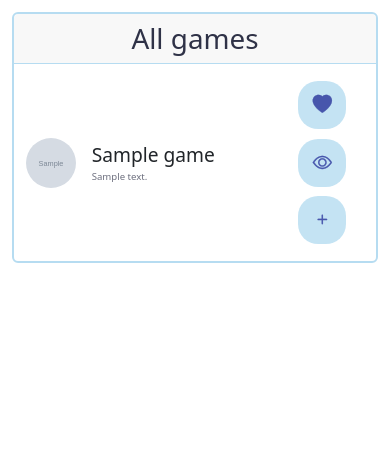
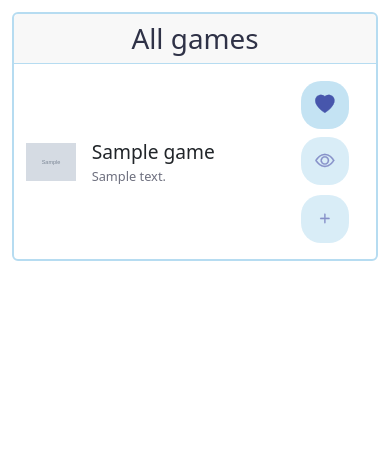
Before and after one commit to danielcaballero88/board-game-scoring, a Django app: page /scoring/games/list in a window 390 px wide. Shown: the top 462 px of the page. Run offline with Django 5.2, Linux system fonts and the light colour scheme; a user stored in the database is signed in; tables that the repository leaves empty hold one stand-in row (values such as "Sample post"); grey boxes marked "Sample" are stand-in pictures; some libraries are stand-ins or nearby versions.

Commit message:
Better responsiveness and disabled buttons (for now)

```diff
--- a/scoring/static/scoring/css/games_list.css
+++ b/scoring/static/scoring/css/games_list.css
@@ -12,7 +12,7 @@
   font-size: 0.8rem;
 }
 
-.actions .button {
+.actions .btn {
   display: inline-block;
   padding: 0.3rem;
   width: 3rem;
@@ -30,17 +30,23 @@
   margin: 0.3rem;
 }
 
-.actions .button i {
+.actions .btn i {
   -webkit-text-stroke: 0.3px;
 }
 
-.actions .like-button {
+.actions .like-btn,
+.actions .action-btn {
   border-width: 0;
 }
 
 @media screen and (max-width: 768px){
+  .list-group-item img {
+    border-radius: 0 !important;
+    height: auto;
+  }
+
   .list-group-item .game-description {
-    font-size: 0.6rem;
+    font-size: 0.8rem;
   }
 
   .actions .btn:first-child {
--- a/scoring/templates/scoring/games_list.html
+++ b/scoring/templates/scoring/games_list.html
@@ -35,20 +35,20 @@
                       <span class="game-name">{{ game.name }}</span>
                       <span class="game-description">{{ game.description }}</span>
                     </div>
-                    <div class="col d-flex flex-column justify-content-center">
-                      <div class="actions w-100 d-flex flex-column justify-content-around flex-md-row justify-content-md-end">
-                        <form action="{% url "scoring:game_like" game.pk %}" method="post">
-                          {% csrf_token %}
-                          <button type="submit" class="button like-button">
+                    <div class="col-3 d-flex flex-column justify-content-center">
+                      <div class="actions w-100 d-flex justify-content-around justify-content-md-end flex-wrap">
+                        <button type="submit" class="btn like-btn">
+                          <form action="{% url "scoring:game_like" game.pk %}" method="post">
+                            {% csrf_token %}
                             {% if game.is_favorite %}
                               <i class="bi bi-heart-fill"></i>
                             {% else %}
                               <i class="bi bi-heart"></i>
                             {% endif %}
-                          </button>
-                        </form>
-                        <a href="" class="button action-button"><i class="bi bi-eye"></i></a>
-                        <a href="" class="button action-button"><i class="bi bi-plus"></i></a>
+                          </form>
+                        </button>
+                        <a href="" class="btn action-btn disabled"><i class="bi bi-eye"></i></a>
+                        <a href="" class="btn action-btn disabled"><i class="bi bi-plus"></i></a>
                       </div>
                     </div>
                   </div>
```
